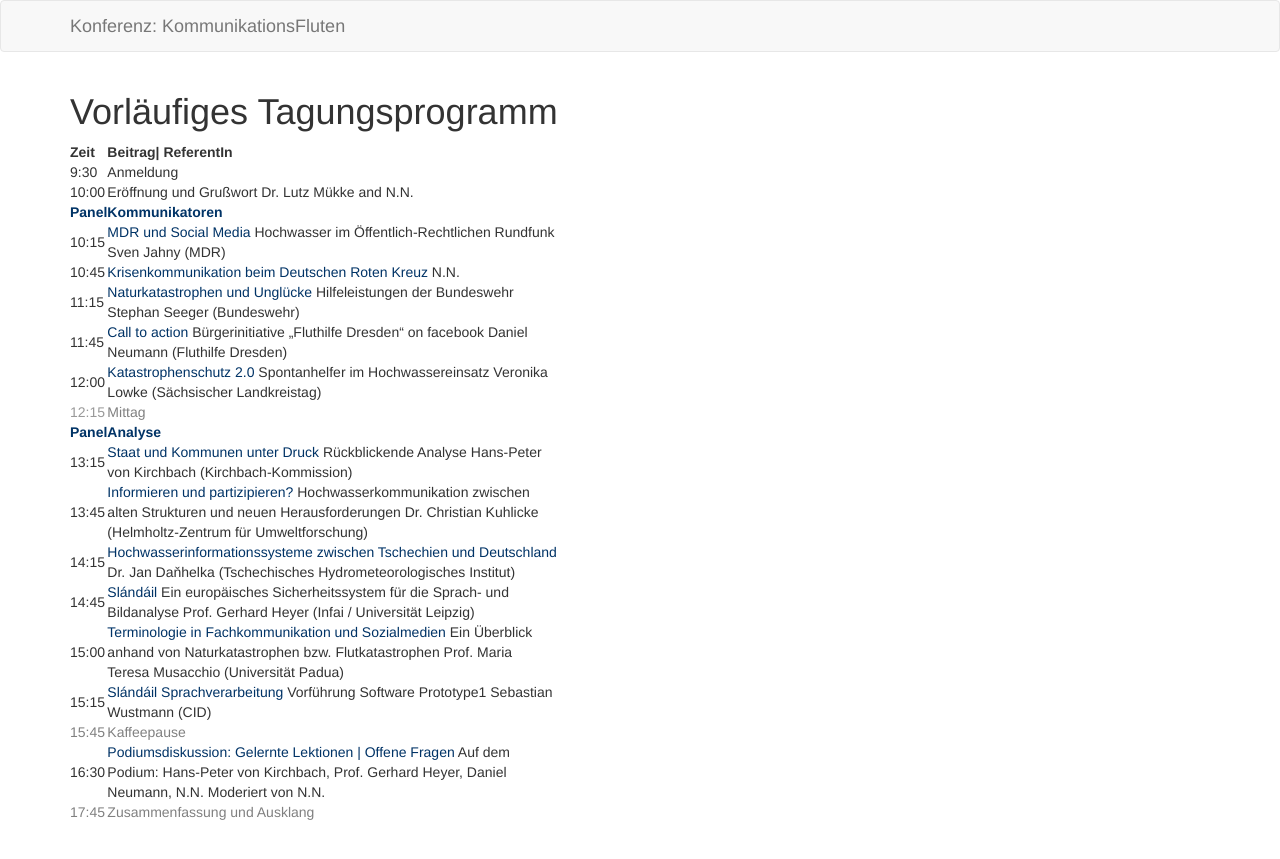
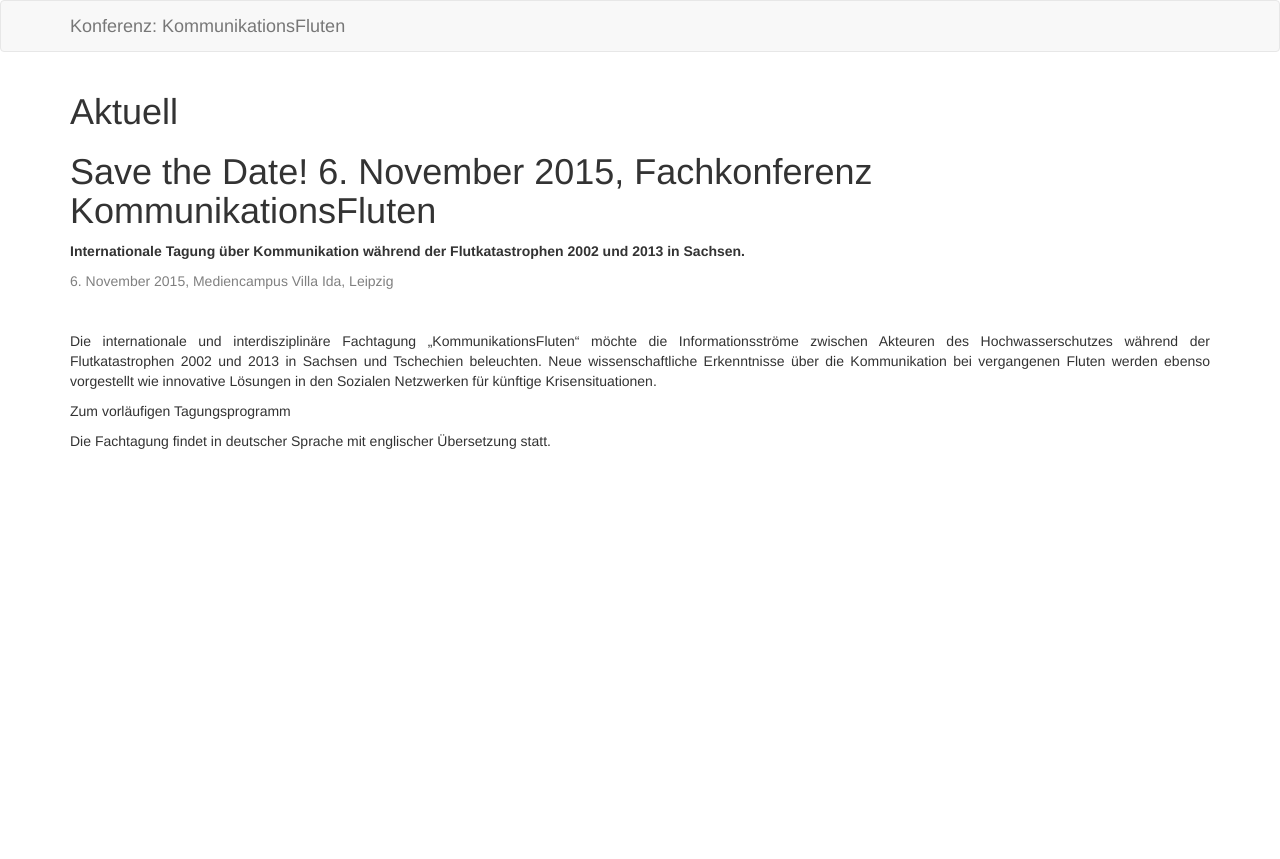
Before and after one commit to susedev/test, a Jekyll site: the page built from konferenz-kommunikationsfluten.html, in a window 1280 px wide. Shown: the top 859 px of the page. Built offline with Jekyll 4.4.1, drawn with Linux system fonts in a browser that asks for light colours.

Commit message:
Edit from JekyllCMS

```diff
--- a/konferenz-kommunikationsfluten.html
+++ b/konferenz-kommunikationsfluten.html
@@ -1,91 +1,18 @@
 ---
-title: Vorläufiges Tagungsprogramm
+title: Aktuell
 ---
-<table>
-	<colgroup>
-		<col width="20" />
-		<col width="450" />
-	</colgroup>
-	<tbody>
-		<tr>
-			<th>Zeit</th>
-			<th>Beitrag| ReferentIn</th>
-		</tr>
-		<tr>
-			<td>9:30</td>
-			<td>Anmeldung</td>
-		</tr>
-		<tr>
-			<td>10:00</td>
-			<td>Er&ouml;ffnung und Gru&szlig;wort Dr. Lutz M&uuml;kke and N.N.</td>
-		</tr>
-		<tr>
-			<td><span style="color: #003366;"><strong>Panel</strong></span></td>
-			<td><strong><span style="color: #000080;"><span style="color: #003366;">Kommunikatoren</span> </span></strong></td>
-		</tr>
-		<tr>
-			<td>10:15</td>
-			<td><a href="http://www.eijc.eu/?p=2600/#Jahny"><span style="color: #003366;">MDR und Social Media</span></a> <span style="color: #333333;">Hochwasser im &Ouml;ffentlich-Rechtlichen Rundfunk</span> Sven Jahny (MDR)</td>
-		</tr>
-		<tr>
-			<td>10:45</td>
-			<td><a href="http://www.eijc.eu/?p=2600/#NN"><span style="color: #003366;">Krisenkommunikation beim Deutschen Roten Kreuz</span></a> N.N.</td>
-		</tr>
-		<tr>
-			<td>11:15</td>
-			<td><a href="http://www.eijc.eu/?p=2600/#Seeger"><span style="color: #003366;">Naturkatastrophen und Ungl&uuml;cke</span></a> Hilfeleistungen der Bundeswehr Stephan Seeger (Bundeswehr)</td>
-		</tr>
-		<tr>
-			<td>11:45</td>
-			<td><a href="http://www.eijc.eu/?p=2600/#Neumann"><span style="color: #003366;">Call to action</span></a> B&uuml;rgerinitiative &bdquo;Fluthilfe Dresden&ldquo; on facebook Daniel Neumann (Fluthilfe Dresden)</td>
-		</tr>
-		<tr>
-			<td>12:00</td>
-			<td><a href="http://www.eijc.eu/?p=2600/#Lowke"><span style="color: #003366;">Katastrophenschutz 2.0</span></a> Spontanhelfer im Hochwassereinsatz Veronika Lowke (S&auml;chsischer Landkreistag)</td>
-		</tr>
-		<tr>
-			<td><span style="color: #999999;">12:15</span></td>
-			<td><span style="color: #808080;">Mittag</span></td>
-		</tr>
-		<tr>
-			<td><span style="color: #003366;"><strong>Panel</strong></span></td>
-			<td><span style="color: #003366;"><strong>Analyse</strong></span></td>
-		</tr>
-		<tr>
-			<td>13:15</td>
-			<td><a href="http://www.eijc.eu/?p=2600/#Kirchbach"><span style="color: #003366;">Staat und Kommunen unter Druck</span></a> R&uuml;ckblickende Analyse Hans-Peter von Kirchbach (Kirchbach-Kommission)</td>
-		</tr>
-		<tr>
-			<td>13:45</td>
-			<td><a href="http://www.eijc.eu/?p=2600/#Kuhlicke"><span style="color: #003366;">Informieren und partizipieren?</span></a> Hochwasserkommunikation zwischen alten Strukturen und neuen Herausforderungen Dr. Christian Kuhlicke (Helmholtz-Zentrum f&uuml;r Umweltforschung)</td>
-		</tr>
-		<tr>
-			<td>14:15</td>
-			<td><a href="http://www.eijc.eu/?p=2600/#Danhelka"><span style="color: #003366;">Hochwasserinformationssysteme zwischen Tschechien und Deutschland</span></a> Dr. Jan Daňhelka (Tschechisches Hydrometeorologisches Institut)</td>
-		</tr>
-		<tr>
-			<td>14:45</td>
-			<td><a href="http://www.eijc.eu/?p=2600/#Heyer"><span style="color: #003366;">Sl&aacute;nd&aacute;il</span></a> Ein europ&auml;isches Sicherheitssystem f&uuml;r die Sprach- und Bildanalyse Prof. Gerhard Heyer (Infai / Universit&auml;t Leipzig)</td>
-		</tr>
-		<tr>
-			<td>15:00</td>
-			<td><a href="http://www.eijc.eu/?p=2600/#Musacchio"><span style="color: #003366;">Terminologie in Fachkommunikation und Sozialmedien</span></a> Ein &Uuml;berblick anhand von Naturkatastrophen bzw. Flutkatastrophen Prof. Maria Teresa Musacchio (Universit&auml;t Padua)</td>
-		</tr>
-		<tr>
-			<td>15:15</td>
-			<td><a href="http://www.eijc.eu/?p=2600/#Wustmann"><span style="color: #003366;">Sl&aacute;nd&aacute;il Sprachverarbeitung</span></a> Vorf&uuml;hrung Software Prototype1 Sebastian Wustmann (CID)</td>
-		</tr>
-		<tr>
-			<td><span style="color: #808080;">15:45</span></td>
-			<td><span style="color: #808080;">Kaffeepause</span></td>
-		</tr>
-		<tr>
-			<td>16:30</td>
-			<td><span style="color: #003366;">Podiumsdiskussion: Gelernte Lektionen | Offene Fragen</span> Auf dem Podium: Hans-Peter von Kirchbach, Prof. Gerhard Heyer, Daniel Neumann, N.N. Moderiert von N.N.</td>
-		</tr>
-		<tr>
-			<td><span style="color: #808080;">17:45</span></td>
-			<td><span style="color: #808080;">Zusammenfassung und Ausklang</span></td>
-		</tr>
-	</tbody>
-</table>
+<h1 class="post-title single">Save the Date! 6. November 2015, Fachkonferenz KommunikationsFluten</h1>
+
+<p><strong>Internationale Tagung &uuml;ber Kommunikation w&auml;hrend der Flutkatastrophen 2002 und 2013 in Sachsen.</strong></p>
+
+<p><span style="color: #808080;">6. November 2015, Mediencampus Villa Ida, Leipzig</span></p>
+
+<p>&nbsp;</p>
+
+<p style="text-align: justify;">Die internationale und interdisziplin&auml;re Fachtagung &bdquo;KommunikationsFluten&ldquo; m&ouml;chte die Informationsstr&ouml;me zwischen Akteuren des Hochwasserschutzes w&auml;hrend der Flutkatastrophen 2002 und 2013 in Sachsen und Tschechien beleuchten. Neue wissenschaftliche Erkenntnisse &uuml;ber die Kommunikation bei vergangenen Fluten werden ebenso vorgestellt wie innovative L&ouml;sungen in den Sozialen Netzwerken f&uuml;r k&uuml;nftige Krisensituationen.</p>
+
+<p>Zum vorl&auml;ufigen Tagungsprogramm</p>
+
+<p style="text-align: justify;">Die Fachtagung findet in deutscher Sprache mit englischer &Uuml;bersetzung statt.</p>
+
+<p style="text-align: justify;">&nbsp;</p>
```
